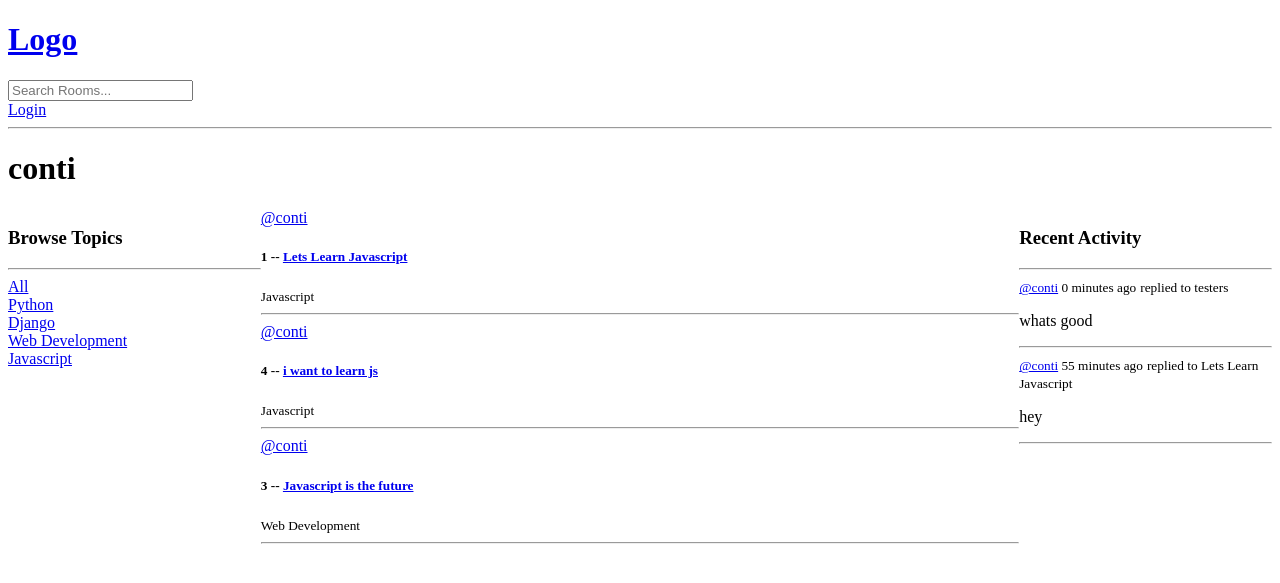
After one commit to Fcontice/studybud, a Django app: page /profile/1 in a window 1280 px wide. The commit adds this page. Shown: the top 583 px of the page. Run offline with Django 5.2, Linux system fonts and the light colour scheme; data comes from the database, SQL or seed files in the repository; both versions use the stored data as it was after the commit.

Commit message:
Thirteenth timestamp tutorial part 2

```diff
--- a/base/templates/base/activity_component.html
+++ b/base/templates/base/activity_component.html
@@ -3,7 +3,7 @@
 
 {% for message in room_messages %}
 <div>
-  <small>@{{message.user.username}} {{message.created|timesince}} ago</small>
+  <small><a href="{% url 'user-profile' message.user.id %}">@{{message.user.username}}</a> {{message.created|timesince}} ago</small>
   <small>replied to {{message.room}}</small>
   <p>{{message}}</p>
   {% if request.user == message.user %}
--- a/base/templates/base/feed_component.html
+++ b/base/templates/base/feed_component.html
@@ -6,7 +6,7 @@
       <a href="{% url 'delete-room' room.id %}">Delete</a>
       {% endif %}
 
-      <span>@{{room.host.username}}</span>
+      <a href="{% url 'user-profile' room.host.id %}">@{{room.host.username}}</a>
       <h5>
         {{room.id}} -- <a href="{% url 'room' room.id %}"> {{room.name}}</a>
       </h5>
--- /dev/null
+++ b/base/templates/base/profile.html
@@ -0,0 +1,25 @@
+{% extends 'main.html' %} {% block content %}
+
+<style>
+  .profile-container {
+    display: grid;
+    grid-template-columns: 1fr 3fr 1fr;
+  }
+</style>
+<h1>{{user.username}}</h1>
+
+<div class="profile-container">
+  <div>
+    {% include 'base/topics_component.html' %}
+  </div>
+
+  <div>
+    {%include 'base/feed_component.html'%}
+</div>
+
+  <div>
+    {% include 'base/activity_component.html' %}
+  </div>
+</div>
+
+{% endblock content%}
--- a/base/urls.py
+++ b/base/urls.py
@@ -8,6 +8,7 @@ urlpatterns = [
 
     path('', views.home, name='home'),
     path('room/<str:pk>/', views.room, name='room'),
+    path('profile/<str:pk>', views.userProfile, name='user-profile'),
 
     path('create-room/', views.createRoom, name='create-room'),
     path('update-room/<str:pk>/', views.updateRoom, name='update-room'),
--- a/base/views.py
+++ b/base/views.py
@@ -104,6 +104,18 @@ def room(request, pk):
 
     return render(request, 'base/room.html', context)
 
+# USER PAGE
+
+def userProfile(request, pk):
+    user = User.objects.get(id=pk)
+    rooms = user.room_set.all()
+    room_messages = user.message_set.all()
+    topics = Topic.objects.all()
+    context = {'user':user, 'rooms':rooms,
+               'room_messages':room_messages, 'topics':topics}
+    return render(request, 'base/profile.html', context)
+
+
 # CREATE ROOM
 @login_required(login_url='login')
 def createRoom(request):
```
Also changed, not shown: db.sqlite3.
